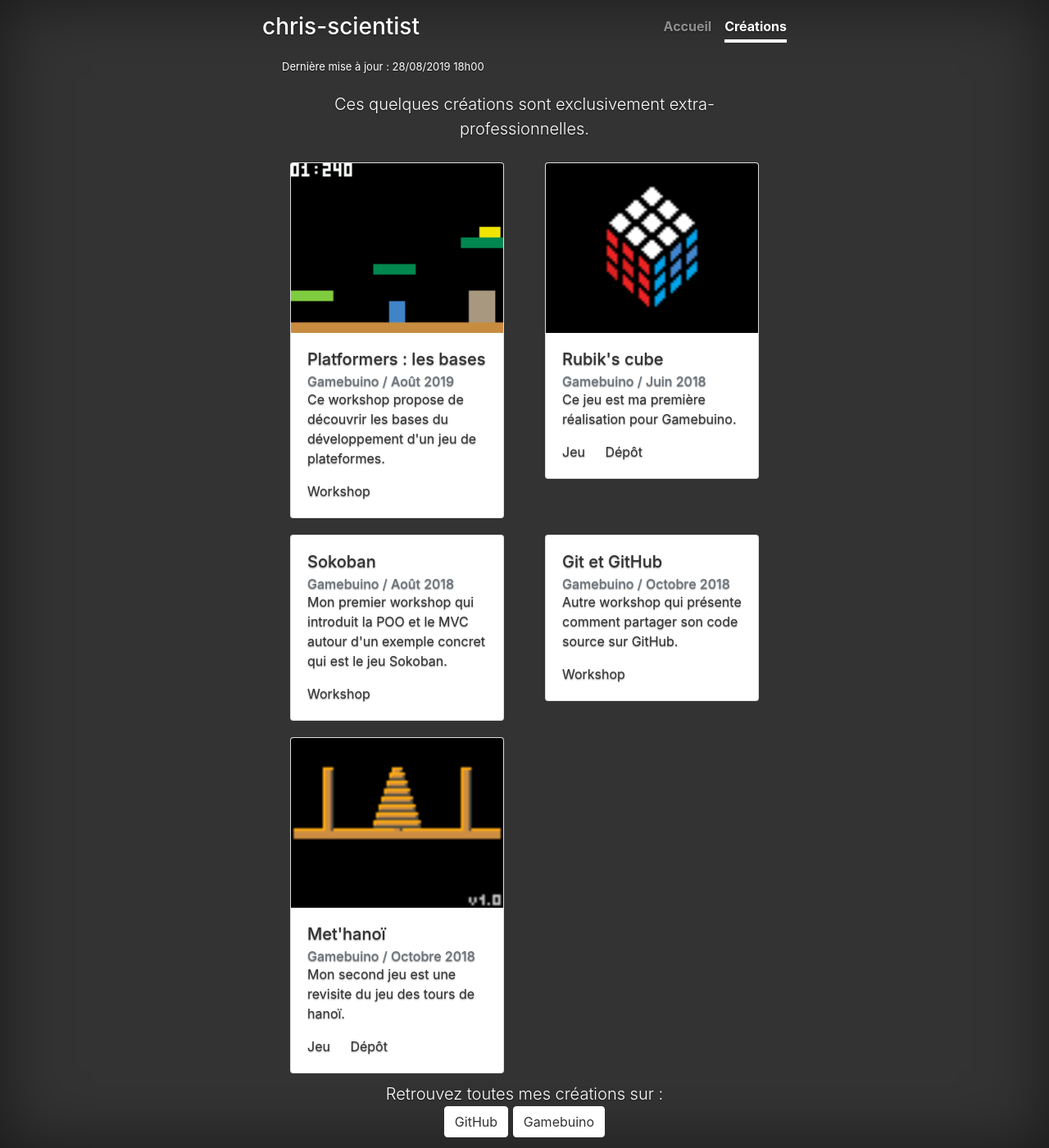
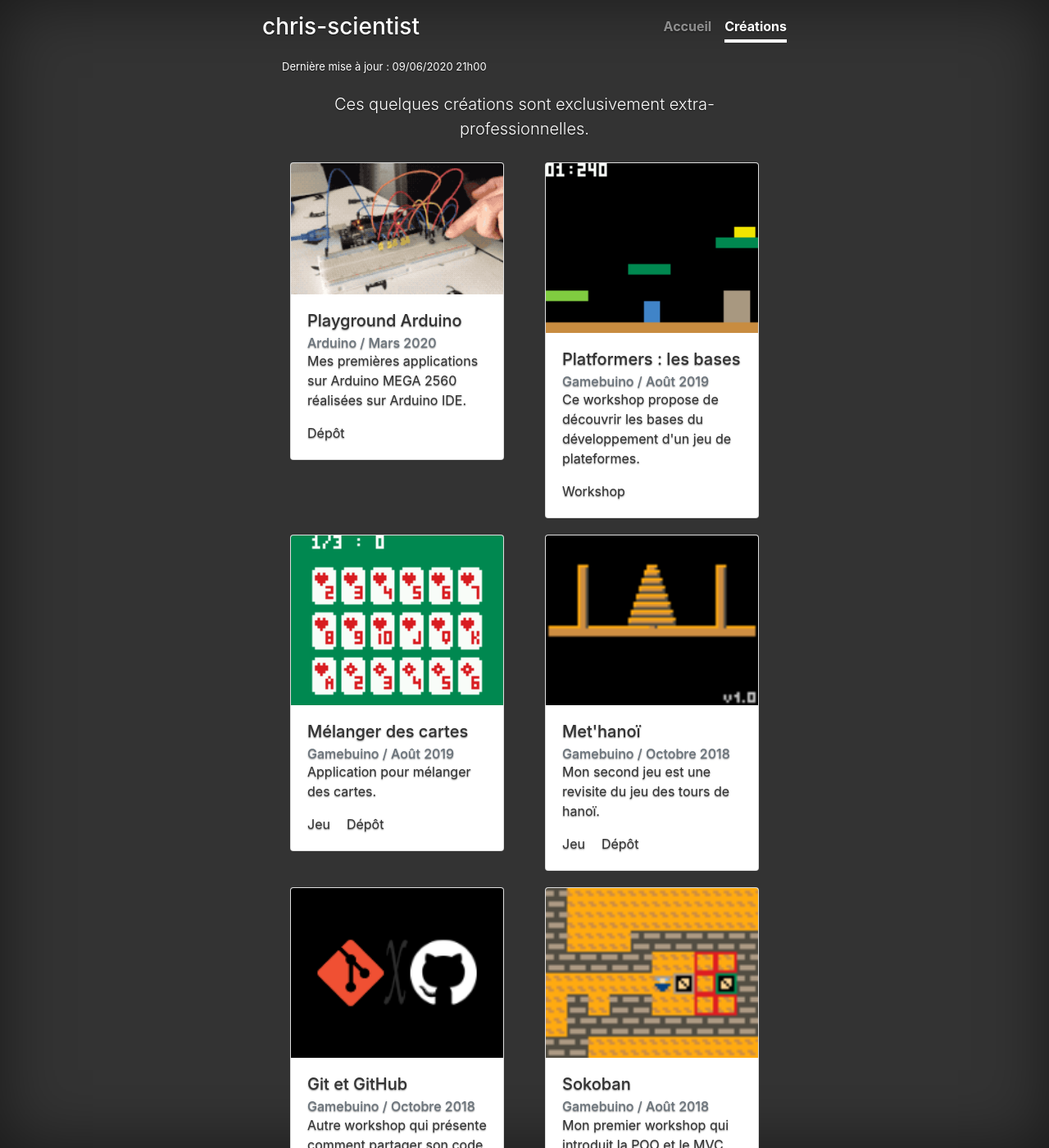
Before and after one commit to chris-scientist/chris-scientist.github.io, a Jekyll site: the page built from creations.md, in a window 1280 px wide and 1400 px high. Shown: the whole window at 82% size. Built offline with Jekyll 4.4.1, drawn with Linux system fonts in a browser that asks for light colours; some of the changed text lies outside the part shown.

Commit message:
Update pages créations final

```diff
--- a/creations.md
+++ b/creations.md
@@ -2,67 +2,28 @@
 layout: creations
 title: Créations
 permalink: /creations/
-update: "28/08/2019 18h00"
+update: "09/06/2020 21h00"
 ---
 
 <p class="lead" style="margin-top:20px" >Ces quelques créations sont exclusivement extra-professionnelles.</p>
 
 <div class="row">
+  {% for creation in site.data.creations %}
   <div class="col-sm-6">
     <div class="card">
-      <img src="/img/creations/platformer-01.gif" class="card-img-top" alt="Capture de ce premier platformer">
-      <div class="card-body">
-        <h5 class="card-title">Platformers : les bases</h5>
-        <h6 class="card-subtitle text-muted" >Gamebuino / Août 2019</h6>
-        <p class="card-text">Ce workshop propose de découvrir les bases du développement d'un jeu de plateformes.</p>
-        <a href="https://chris-scientist.github.io/gb-platformer-ws-01/" class="card-link">Workshop</a>
+      <img
+      src="/img/creations/{{ creation.src-img }}"
+      class="card-img-top"
+      alt="{{ creation.alt-img }}" />
+      <div class="card-body" >
+        <h5 class="card-title">{{ creation.title }}</h5>
+        <h6 class="card-subtitle text-muted" >{{ creation.device }} / {{ creation.created-at }}</h6>
+        <p class="card-text">{{ creation.description }}</p>
+        {% if creation.type == 'Workshop' %}<a href="{{ creation.ws-link }}" class="card-link" >Workshop</a>{% elsif creation.type == 'Game' %}<a href="{{ creation.game-link }}" class="card-link" >Jeu</a><a href="{{ creation.repository }}" class="card-link" >Dépôt</a>{% else %}<a href="{{ creation.repository }}" class="card-link" >Dépôt</a>{% endif %}
       </div>
     </div>
   </div>
-  <div class="col-sm-6">
-    <div class="card">
-      <img src="/img/creations/rubiks-cube.BMP" class="card-img-top" alt="Rubik's cube">
-      <div class="card-body">
-        <h5 class="card-title">Rubik's cube</h5>
-        <h6 class="card-subtitle text-muted" >Gamebuino / Juin 2018</h6>
-        <p class="card-text">Ce jeu est ma première réalisation pour Gamebuino.</p>
-        <a href="https://gamebuino.com/fr/creations/jeu-rubik-s-cube" class="card-link">Jeu</a>
-        <a href="https://github.com/chris-scientist/gb-rubiks-cube" class="card-link">Dépôt</a>
-      </div>
-    </div>
-  </div>
-  <div class="col-sm-6">
-    <div class="card">
-      <div class="card-body">
-        <h5 class="card-title">Sokoban</h5>
-        <h6 class="card-subtitle text-muted" >Gamebuino / Août 2018</h6>
-        <p class="card-text">Mon premier workshop qui introduit la POO et le MVC autour d'un exemple concret qui est le jeu Sokoban.</p>
-        <a href="https://gamebuino.com/fr/academy/workshop/sokoban-vs-poo" class="card-link">Workshop</a>
-      </div>
-    </div>
-  </div>
-  <div class="col-sm-6">
-    <div class="card">
-      <div class="card-body">
-        <h5 class="card-title">Git et GitHub</h5>
-        <h6 class="card-subtitle text-muted" >Gamebuino / Octobre 2018</h6>
-        <p class="card-text">Autre workshop qui présente comment partager son code source sur GitHub.</p>
-        <a href="https://gamebuino.com/fr/academy/workshop/partagez-votre-projet-sur-github-1" class="card-link">Workshop</a>
-      </div>
-    </div>
-  </div>
-  <div class="col-sm-6">
-    <div class="card">
-      <img src="/img/creations/met-hanoi.BMP" class="card-img-top" alt="Met'hanoï">
-      <div class="card-body">
-        <h5 class="card-title">Met'hanoï</h5>
-        <h6 class="card-subtitle text-muted" >Gamebuino / Octobre 2018</h6>
-        <p class="card-text">Mon second jeu est une revisite du jeu des tours de hanoï.</p>
-        <a href="https://gamebuino.com/fr/creations/met-hanoi" class="card-link">Jeu</a>
-        <a href="https://github.com/chris-scientist/gb-hanoi" class="card-link">Dépôt</a>
-      </div>
-    </div>
-  </div>
+  {% endfor %}
 </div>
 
 <p class="lead" >
```
